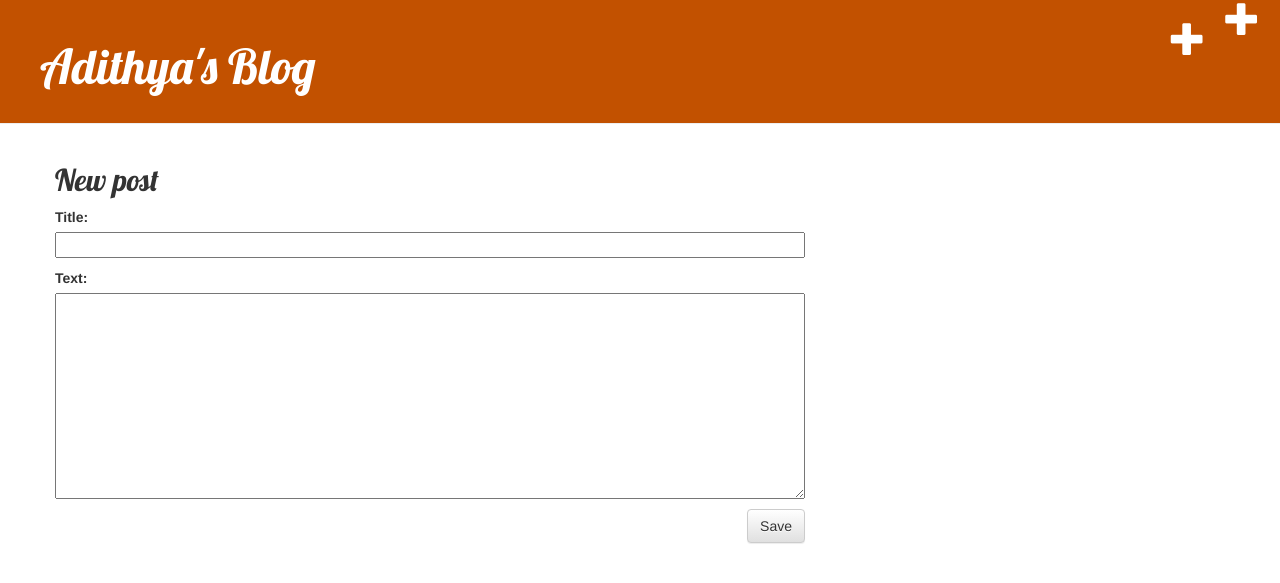
After one commit to SilentCruzer/my-first-blog, a Django app: page /post/new/ in a window 1280 px wide. The commit adds this page. Shown: the top 583 px of the page. Run offline with Django 3.2, Linux system fonts and the light colour scheme; some libraries are stand-ins or nearby versions.

Commit message:
Added views to create/edit blog post inside the site.

```diff
--- /dev/null
+++ b/mysite/blog/forms.py
@@ -0,0 +1,9 @@
+from django import forms
+
+from .models import Post
+
+class PostForm(forms.ModelForm):
+
+    class Meta:
+        model = Post
+        fields = ('title', 'text',)
--- a/mysite/blog/templates/blog/base.html
+++ b/mysite/blog/templates/blog/base.html
@@ -6,10 +6,20 @@
         <link rel="stylesheet" href="//maxcdn.bootstrapcdn.com/bootstrap/3.2.0/css/bootstrap-theme.min.css">
         <link rel="stylesheet" href="{% static 'css/blog.css' %}">
         <link href="//fonts.googleapis.com/css?family=Lobster&subset=latin,latin-ext" rel="stylesheet" type="text/css">
-
+        <a href="{% url 'post_new' %}" class="top-menu"><span class="glyphicon glyphicon-plus"></span></a>
     </head>
     <body>
-        {% block content %}
-        {% endblock %}
-    </body>>
+        <div class="page-header">
+            <a href="{% url 'post_new' %}" class="top-menu"><span class="glyphicon glyphicon-plus"></span></a>
+            <h1><a href="/">Adithya's Blog</a></h1>
+        </div>
+        <div class="content container">
+            <div class="row">
+                <div class="col-md-8">
+                    {% block content %}
+                    {% endblock %}
+                </div>
+            </div>
+        </div>
+    </body>
 </html>
--- a/mysite/blog/templates/blog/post_detail.html
+++ b/mysite/blog/templates/blog/post_detail.html
@@ -7,6 +7,9 @@
                 {{ post.published_date }}
             </div>
         {% endif %}
+        {% if user.is_authenticated %}
+            <a class="btn btn-default" href="{% url 'post_edit' pk=post.pk %}"><span class="glyphicon glyphicon-pencil"></span></a>
+        {% endif %}
         <h2>{{ post.title }}</h2>
         <p>{{ post.text|linebreaksbr }}</p>
     </div>
--- /dev/null
+++ b/mysite/blog/templates/blog/post_edit.html
@@ -0,0 +1,9 @@
+{% extends 'blog/base.html' %}
+
+{% block content %}
+    <h2>New post</h2>
+    <form method="POST" class="post-form">{% csrf_token %}
+        {{ form.as_p }}
+        <button type="submit" class="save btn btn-default">Save</button>
+    </form>
+{% endblock %}
--- a/mysite/blog/urls.py
+++ b/mysite/blog/urls.py
@@ -4,4 +4,6 @@ from . import views
 urlpatterns = [
     path('', views.post_list, name='post_list'),
     path('post/<int:pk>/', views.post_detail, name='post_detail'),
+    path('post/new/', views.post_new, name='post_new'),
+    path('post/<int:pk>/edit/', views.post_edit, name='post_edit'),
 ]
--- a/mysite/blog/views.py
+++ b/mysite/blog/views.py
@@ -2,6 +2,7 @@ from django.shortcuts import render
 from django.utils import timezone
 from .models import Post
 from django.shortcuts import render, get_object_or_404
+from .forms import PostForm
 
 def post_list(request):
     posts = Post.objects.filter(published_date__lte=timezone.now()).order_by('published_date')
@@ -10,3 +11,30 @@ def post_list(request):
 def post_detail(request, pk):
     post = get_object_or_404(Post, pk=pk)
     return render(request, 'blog/post_detail.html', {'post': post})
+
+def post_new(request):
+    if request.method == "POST":
+        form = PostForm(request.POST)
+        if form.is_valid():
+            post = form.save(commit=False)
+            post.author = request.user
+            post.published_date = timezone.now()
+            post.save()
+            return redirect('post_detail', pk=post.pk)
+    else:
+        form = PostForm()
+    return render(request, 'blog/post_edit.html', {'form': form})
+
+def post_edit(request, pk):
+    post = get_object_or_404(Post, pk=pk)
+    if request.method == "POST":
+        form = PostForm(request.POST, instance=post)
+        if form.is_valid():
+            post = form.save(commit=False)
+            post.author = request.user
+            post.published_date = timezone.now()
+            post.save()
+            return redirect('post_detail', pk=post.pk)
+    else:
+        form = PostForm(instance=post)
+    return render(request, 'blog/post_edit.html', {'form': form})
```
